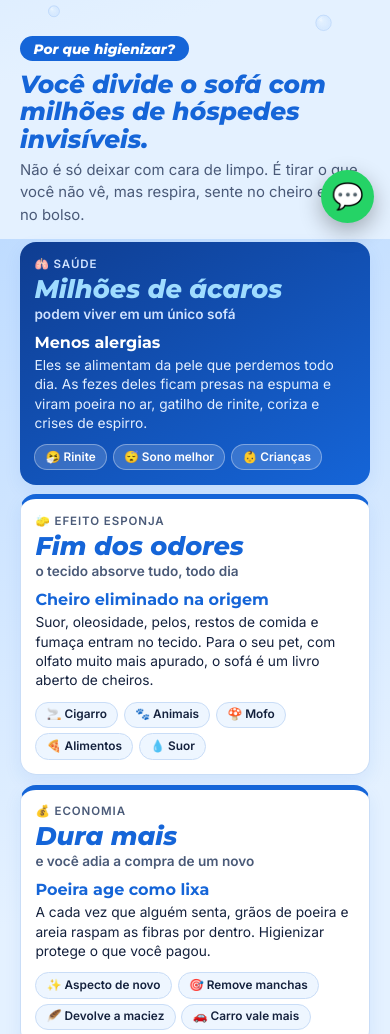
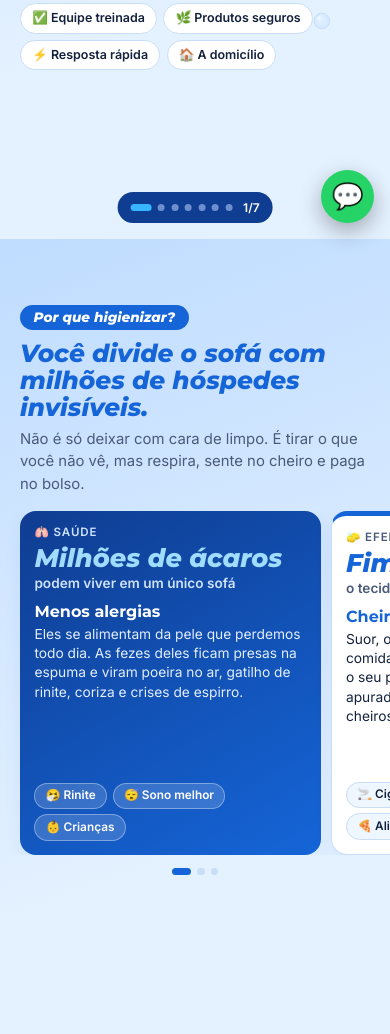
Before and after one commit to hs-webstudio/superheroclean, a plain HTML site: page index.html in a window 390 px wide. Shown: the part 605-1639 px from the top of the page. Drawn offline with Linux system fonts and the light colour scheme.

Commit message:
Pagina seções no celular com encaixe e indicador de página
Cada seção ocupa uma tela e a rolagem encaixa na próxima; os cards de
'Por que higienizar' viram carrossel para caber em uma tela.

```diff
--- a/index.html
+++ b/index.html
@@ -70,7 +70,7 @@ header .btn{padding:.55rem 1.1rem;font-size:.9rem}
 .gbtn{width:2.4rem;height:2.4rem;border-radius:50%;border:1px solid var(--line);background:var(--card);color:var(--blue);font-size:1.3rem;line-height:1}
 .gal-empty{display:flex;flex-direction:column;align-items:center;text-align:center;gap:.6rem;background:var(--card);border:2px dashed var(--line);border-radius:1.4rem;padding:2.5rem 1.5rem;max-width:40rem;margin:0 auto}
 .gal-empty .ic{font-size:2.8rem}.gal-empty h3{font-size:1.25rem;color:var(--blue)}.gal-empty p{color:var(--muted);max-width:28rem}
-.gal-nav[hidden]{display:none}.gal-hint{text-align:center;font-size:.8rem;color:var(--muted);margin-top:.5rem}
+.adots{display:none}.gal-nav[hidden]{display:none}.gal-hint{text-align:center;font-size:.8rem;color:var(--muted);margin-top:.5rem}
 .gal-more{display:block;text-align:center;margin-top:.8rem;font:700 .95rem var(--hf);color:var(--blue)}
 /* preços */
 .prices{max-width:46rem!important}
@@ -96,6 +96,9 @@ details p{color:var(--muted);font-size:.9rem;margin-top:.45rem}
 .igb h3{font-size:1.15rem}.igb p{color:#d6e7ff;font-size:.88rem}.igb .btn{font-size:.95rem;padding:.75rem 1.4rem}
 .foot{text-align:center;color:var(--muted);font-size:.8rem;margin-top:1.3rem}
 .arrow,.dots{display:none}
+.dots{position:fixed;bottom:1rem;left:50%;transform:translateX(-50%);gap:.5rem;background:var(--navy);padding:.55rem .8rem;border-radius:999px;z-index:30}
+.dots button{width:.6rem;height:.6rem;border-radius:99px;border:0;background:#6d8fd0;padding:0;transition:.3s}.dots button.on{width:1.8rem;background:var(--sky)}
+.dots .pg{display:none;color:#fff;font:700 .75rem var(--bf);margin-left:.25rem}
 .fab{position:fixed;right:1rem;bottom:1rem;z-index:30;width:3.6rem;height:3.6rem;border-radius:50%;background:var(--wa);display:grid;place-items:center;font-size:1.8rem;text-decoration:none;box-shadow:0 .5rem 1.4rem rgba(0,0,0,.3)}
 /* CELULAR: tudo compacto */
 @media(max-width:760px){
@@ -110,9 +113,20 @@ header{padding:.55rem 1rem}header .hi{display:none}.menu{order:3;width:100%}
 .hook{font-size:1.55rem}.arg .st{font-size:1.6rem}.arg p{font-size:.86rem}.chips span{font-size:.74rem}
 .offer{flex-wrap:wrap}.offer img{width:4rem;height:4rem}.offer .btn{width:100%}
 .step{padding:.85rem .9rem .85rem 3.5rem}.step:before{top:50%;left:.8rem;transform:translateY(-50%);width:2.1rem;height:2.1rem;font-size:1rem}.step h3{margin-bottom:.1rem}
+.g.args{grid-template-columns:none;grid-auto-flow:column;grid-auto-columns:86%;overflow-x:auto;scroll-snap-type:x mandatory;scrollbar-width:none;margin:0 -1.25rem;padding:0 1.25rem;scroll-padding:0 1.25rem}.g.args::-webkit-scrollbar{display:none}.args>.card{scroll-snap-align:start}
+.adots{display:flex;justify-content:center;gap:.4rem;margin-top:.8rem}.adots span{width:.45rem;height:.45rem;border-radius:99px;background:var(--line);transition:.3s}.adots span.on{width:1.2rem;background:var(--blue)}
 .gal-row{grid-auto-columns:100%}.gal-empty{padding:1.8rem 1.1rem}
 .final .btn{width:100%}.igb{padding:1rem;margin-top:1.1rem}.igb .btn{width:100%}
 .fab{width:3.3rem;height:3.3rem;font-size:1.6rem}
+}
+/* CELULAR/TABLET em pé: uma seção por tela, rolagem nativa com encaixe */
+@media (max-width:899px) and (min-height:500px){
+html{scroll-snap-type:y mandatory;scroll-padding-top:var(--hh,6rem)}
+.slide{min-height:calc(100vh - var(--hh,6rem));min-height:calc(100svh - var(--hh,6rem));display:flex;align-items:center;padding:1rem 0 3.6rem;scroll-snap-align:start;scroll-snap-stop:always}
+.dots{display:flex;align-items:center;gap:.4rem;padding:.5rem .8rem}.dots button{width:.45rem;height:.45rem}.dots button.on{width:1.3rem}.dots .pg{display:inline}
+}
+@media (max-width:899px) and (min-height:500px) and (max-height:780px){
+.slide{padding-bottom:3.3rem}.step{padding-top:.6rem;padding-bottom:.6rem}.area{margin-top:.7rem}.faq{margin-top:.7rem}.faq h3{margin-bottom:.4rem}.faq .g{gap:.45rem}details{padding:.55rem .85rem}
 }
 /* DESKTOP: páginas horizontais, sem rolagem vertical */
 @media(min-width:900px) and (min-height:560px){
@@ -128,8 +142,7 @@ header{position:relative;flex:none;flex-wrap:nowrap;height:4rem;padding-block:0}
 .g4{grid-template-columns:repeat(4,1fr)}.g3{grid-template-columns:repeat(3,1fr)}.g2{grid-template-columns:repeat(2,1fr)}
 .arrow{display:flex;align-items:center;justify-content:center;position:fixed;top:50%;margin-top:-1.4rem;width:3.4rem;height:3.4rem;border-radius:50%;background:var(--card);color:var(--blue);border:1px solid var(--line);box-shadow:0 .5rem 1.5rem rgba(11,42,107,.25);font-size:1.8rem;line-height:1;z-index:30;transition:.2s}
 .arrow:hover{background:var(--blue);color:#fff;transform:scale(1.1)}.arrow.l{left:1.2rem}.arrow.r{right:1.2rem}.arrow[hidden]{display:none}
-.dots{display:flex;position:fixed;bottom:1rem;left:50%;transform:translateX(-50%);gap:.5rem;background:var(--navy);padding:.55rem .8rem;border-radius:999px;z-index:30}
-.dots button{width:.6rem;height:.6rem;border-radius:99px;border:0;background:#6d8fd0;padding:0;transition:.3s}.dots button.on{width:1.8rem;background:var(--sky)}
+.dots{display:flex}
 .fab{right:1.2rem;width:3.2rem;height:3.2rem;font-size:1.6rem}
 }
 #fx{position:fixed;inset:0;width:100%;height:100%;z-index:0;pointer-events:none}.view{position:relative;z-index:1}
@@ -169,7 +182,7 @@ header{position:relative;flex:none;flex-wrap:nowrap;height:4rem;padding-block:0}
 <span class="eyebrow">Por que higienizar?</span>
 <h2 class="hook">Você divide o sofá com milhões de hóspedes invisíveis.</h2>
 <p class="sub">Não é só deixar com cara de limpo. É tirar o que você não vê, mas respira, sente no cheiro e paga no bolso.</p>
-<div class="g g3">
+<div class="g g3 args">
 <div class="card arg hl"><span class="k">🫁 Saúde</span><div class="st">Milhões de ácaros<small>podem viver em um único sofá</small></div>
 <h3>Menos alergias</h3><p>Eles se alimentam da pele que perdemos todo dia. As fezes deles ficam presas na espuma e viram poeira no ar, gatilho de rinite, coriza e crises de espirro.</p>
 <div class="chips"><span>🤧 Rinite</span><span>😴 Sono melhor</span><span>👶 Crianças</span></div></div>
@@ -180,6 +193,7 @@ header{position:relative;flex:none;flex-wrap:nowrap;height:4rem;padding-block:0}
 <h3>Poeira age como lixa</h3><p>A cada vez que alguém senta, grãos de poeira e areia raspam as fibras por dentro. Higienizar protege o que você pagou.</p>
 <div class="chips"><span>✨ Aspecto de novo</span><span>🎯 Remove manchas</span><span>🪶 Devolve a maciez</span><span>🚗 Carro vale mais</span></div></div>
 </div>
+<div class="adots" id="adots" aria-hidden="true"></div>
 </div></section>
 
 <section class="slide" id="servicos" data-t="Serviços"><div class="in">
@@ -271,6 +285,12 @@ function geo(){var c=row.children,step=c.length>1?c[1].offsetLeft-c[0].offsetLef
 function upd(){var q=geo(),end=row.scrollLeft>=row.scrollWidth-row.clientWidth-2,pg=end?q.pages:Math.floor(Math.round(row.scrollLeft/q.step)/q.per)+1;nav.hidden=q.pages<2;cnt.textContent=pg+" / "+q.pages}
 row.addEventListener("scroll",upd,{passive:true});addEventListener("resize",upd);upd()}
 renderGal(TRABALHOS);
+/* carrossel "Por que higienizar" (celular): pontinhos acompanham o card visível */
+(function(){var r=document.querySelector(".args"),d=document.getElementById("adots");if(!r||!d)return;var c=r.children;
+for(var k=0;k<c.length;k++)d.appendChild(document.createElement("span"));
+function u(){var w=c.length>1?c[1].offsetLeft-c[0].offsetLeft:1,n=r.scrollLeft>=r.scrollWidth-r.clientWidth-2?c.length-1:Math.round(r.scrollLeft/w);
+[].forEach.call(d.children,function(x,k){x.className=k===n?"on":""})}
+r.addEventListener("scroll",u,{passive:true});u()})();
 /* horário: aberto agora? (hora de Brasília) */
 var HOURS={1:[8,18],2:[8,18],3:[8,18],4:[8,18],5:[8,18],6:[8,12]};
 function isOpen(d){var p={};new Intl.DateTimeFormat("en-US",{timeZone:"America/Sao_Paulo",weekday:"short",hour:"numeric",minute:"numeric",hourCycle:"h23"}).formatToParts(d).forEach(function(x){p[x.type]=x.value});
@@ -284,10 +304,12 @@ menu=document.getElementById("menu"),dots=document.getElementById("dots"),pv=doc
 var T=S.map(function(x){return x.dataset.t});
 S.forEach(function(x,k){var b=document.createElement("button");b.textContent=T[k];b.onclick=function(){go(k)};menu.appendChild(b);
 var d=document.createElement("button");d.title=T[k];d.setAttribute("aria-label",T[k]);d.onclick=function(){go(k)};dots.appendChild(d)});
+var pg=document.createElement("span");pg.className="pg";dots.appendChild(pg);
+var hd=document.querySelector("header");function hh(){document.documentElement.style.setProperty("--hh",hd.offsetHeight+"px")}hh();addEventListener("resize",hh);
 function go(k){k=Math.max(0,Math.min(S.length-1,k));i=k;st.style.setProperty("--i",k);ui();
 if(!mq.matches)S[k].scrollIntoView({behavior:"smooth"});else history.replaceState(null,"","#"+S[k].id)}
 function ui(){S.forEach(function(x,k){x.classList.toggle("on",k===i)});
-[].forEach.call(menu.children,function(b,k){b.className=k===i?"on":""});[].forEach.call(dots.children,function(b,k){b.className=k===i?"on":""});
+[].forEach.call(menu.children,function(b,k){b.className=k===i?"on":""});[].forEach.call(dots.querySelectorAll("button"),function(b,k){b.className=k===i?"on":""});pg.textContent=(i+1)+"/"+S.length;
 var a=menu.children[i];if(a)menu.scrollLeft=a.offsetLeft-(menu.clientWidth-a.offsetWidth)/2;
 pv.hidden=i===0;nx.hidden=i===S.length-1;pv.title=T[i-1]||"";nx.title=T[i+1]||""}
 /* celular: menu acompanha a rolagem */
@@ -298,7 +320,7 @@ document.addEventListener("keydown",function(e){if(!mq.matches||/INPUT|SELECT|TE
 if(e.key==="ArrowRight"||e.key==="PageDown"||e.key===" ")go(i+1);else if(e.key==="ArrowLeft"||e.key==="PageUp")go(i-1);else if(e.key==="Home")go(0);else if(e.key==="End")go(S.length-1);else return;e.preventDefault()});
 window.addEventListener("wheel",function(e){if(!mq.matches)return;e.preventDefault();var d=Math.abs(e.deltaY)>Math.abs(e.deltaX)?e.deltaY:e.deltaX,n=Date.now();
 if(Math.abs(d)<20||n-lock<900)return;lock=n;go(i+(d>0?1:-1))},{passive:false});
-var x0=null;window.addEventListener("touchstart",function(e){x0=e.target.closest&&e.target.closest(".gal-row")?null:e.touches[0].clientX},{passive:true});
+var x0=null;window.addEventListener("touchstart",function(e){x0=e.target.closest&&e.target.closest(".gal-row,.args")?null:e.touches[0].clientX},{passive:true});
 window.addEventListener("touchend",function(e){if(!mq.matches||x0===null)return;var dx=e.changedTouches[0].clientX-x0;x0=null;if(Math.abs(dx)>60)go(i+(dx<0?1:-1))});
 document.addEventListener("click",function(e){var a=e.target.closest&&e.target.closest('a[href^="#"]');if(!a||a.getAttribute("href").length<2)return;
 var k=S.findIndex(function(x){return"#"+x.id===a.getAttribute("href")});if(k>-1&&mq.matches){e.preventDefault();go(k)}});
```
